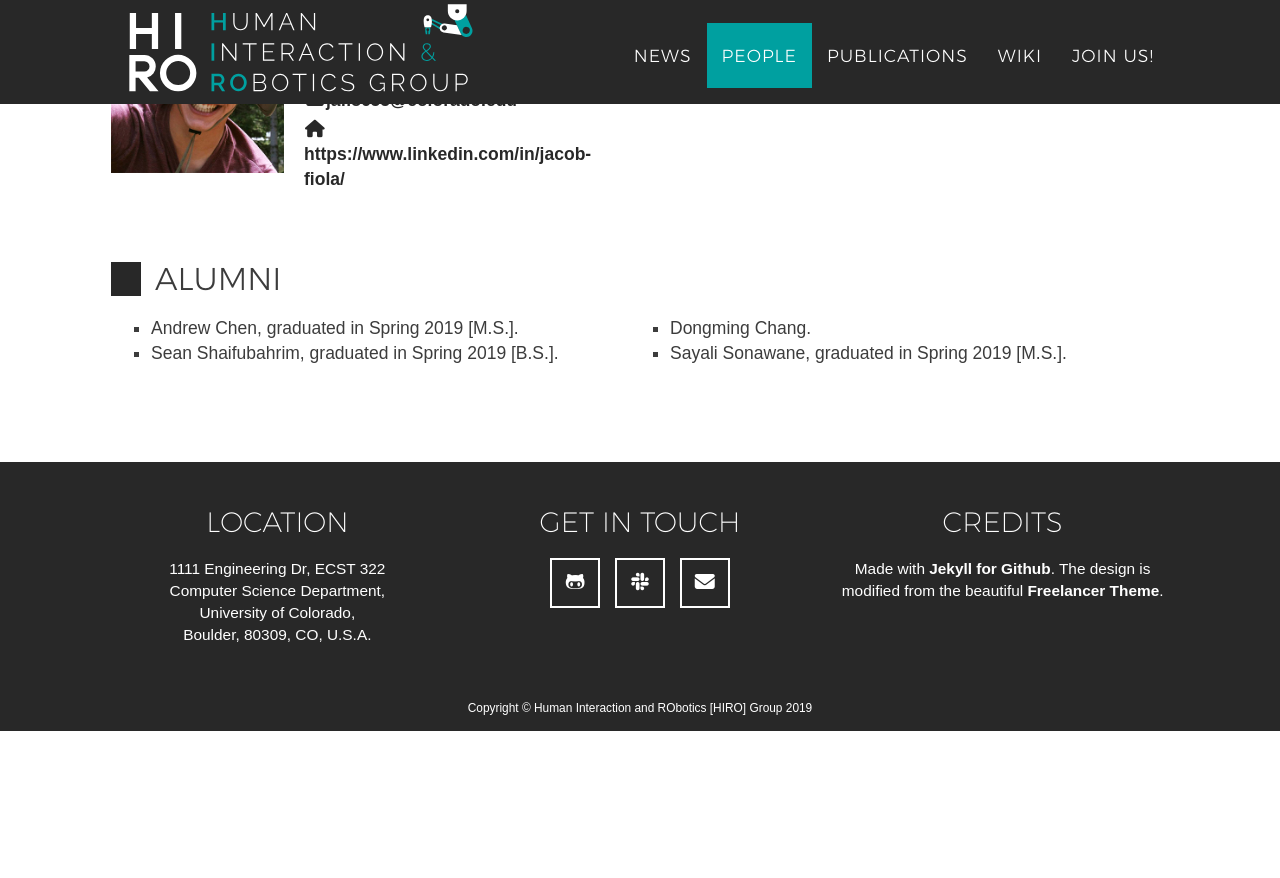
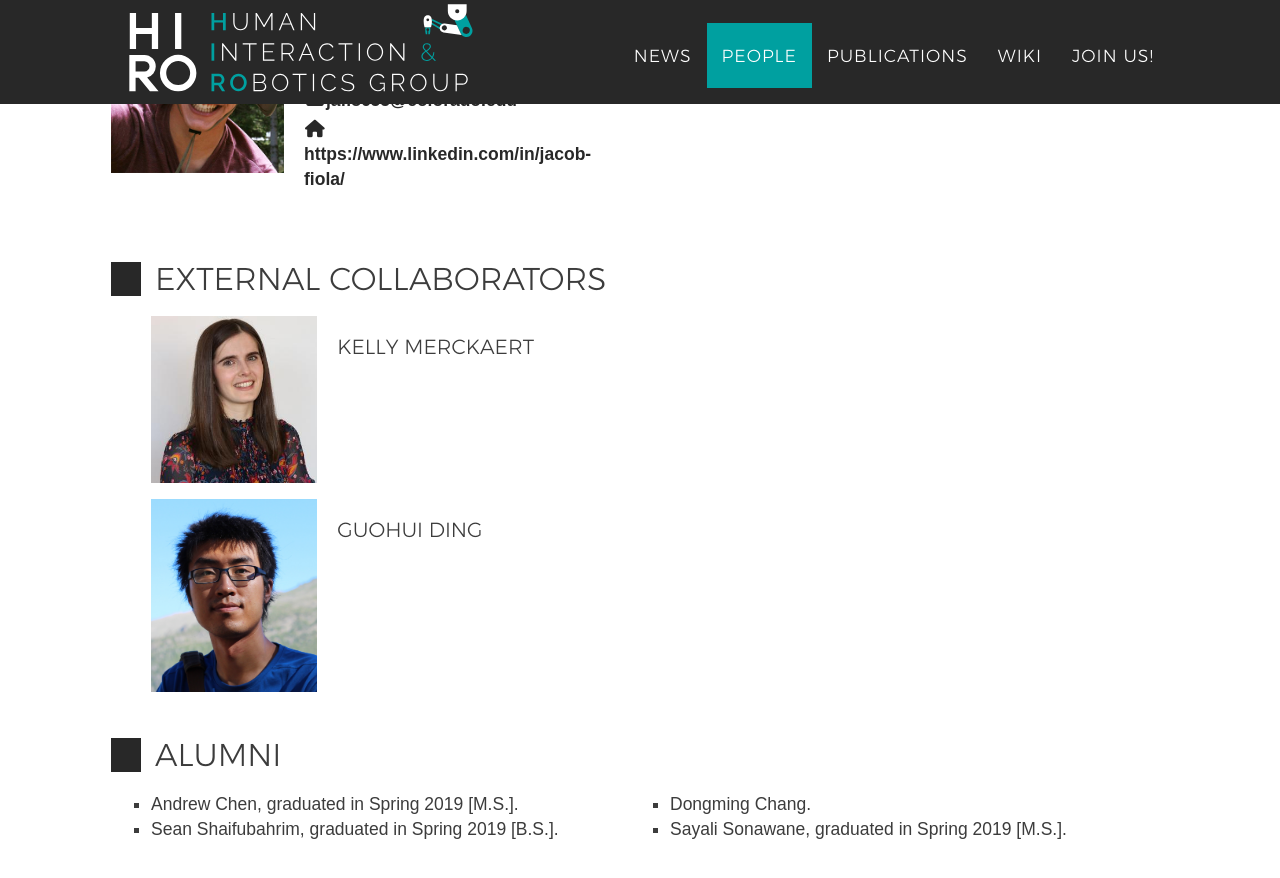
Before and after one commit to HIRO-group/HIRO-group.github.io, a Jekyll site: the page built from people.html, in a window 1280 px wide and 900 px high, scrolled down 2407 px. Shown: the top 878 px of the window. Built offline with Jekyll 4.4.1, drawn with Linux system fonts in a browser that asks for light colours; nearby versions of some CDN libraries; some web fonts are replaced; before the commit the page ends 3138 px from its top, so only the background shows below that.

Commit message:
Added external collaborator field and added guohui and kelly

```diff
--- a/people.html
+++ b/people.html
@@ -34,6 +35,15 @@ roles:
 
         {% include ppl.html role="undergrad" %}
 
+        {% assign collaborator = site.data.people | where:"role","collaborator" %}
+        {% if collaborator != blank %}
+        <h1>External Collaborators</h1>
+
+        <ul>
+        {% include ppl.html role="collaborator" %}
+        </ul>
+        {% endif %}
+
         {% assign alumni = site.data.people | where:"role","alumni" %}
         {% if alumni != blank %}
         <h1>Alumni</h1>
```
Also changed, not shown: other parts of people.html (+2 -1 lines), _data/people.yml (+11 -0 lines), img/people/guohui.jpg (added), img/people/kelly.jpg (added).
